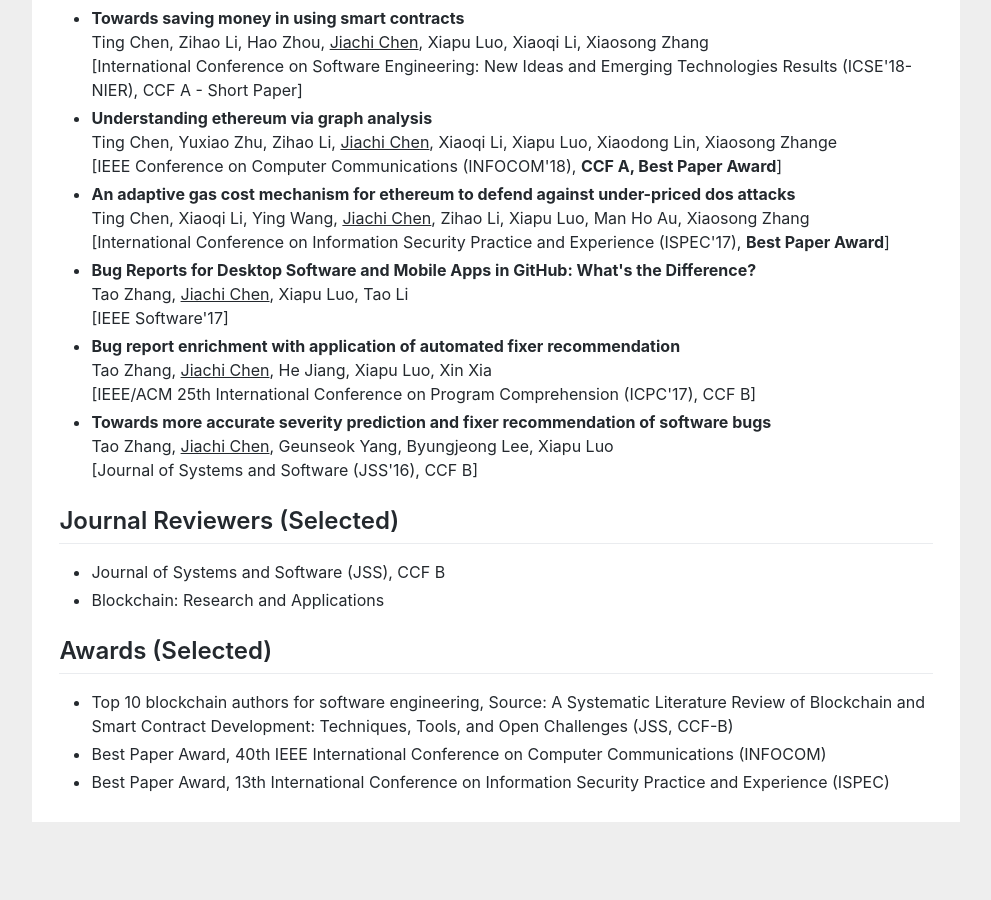
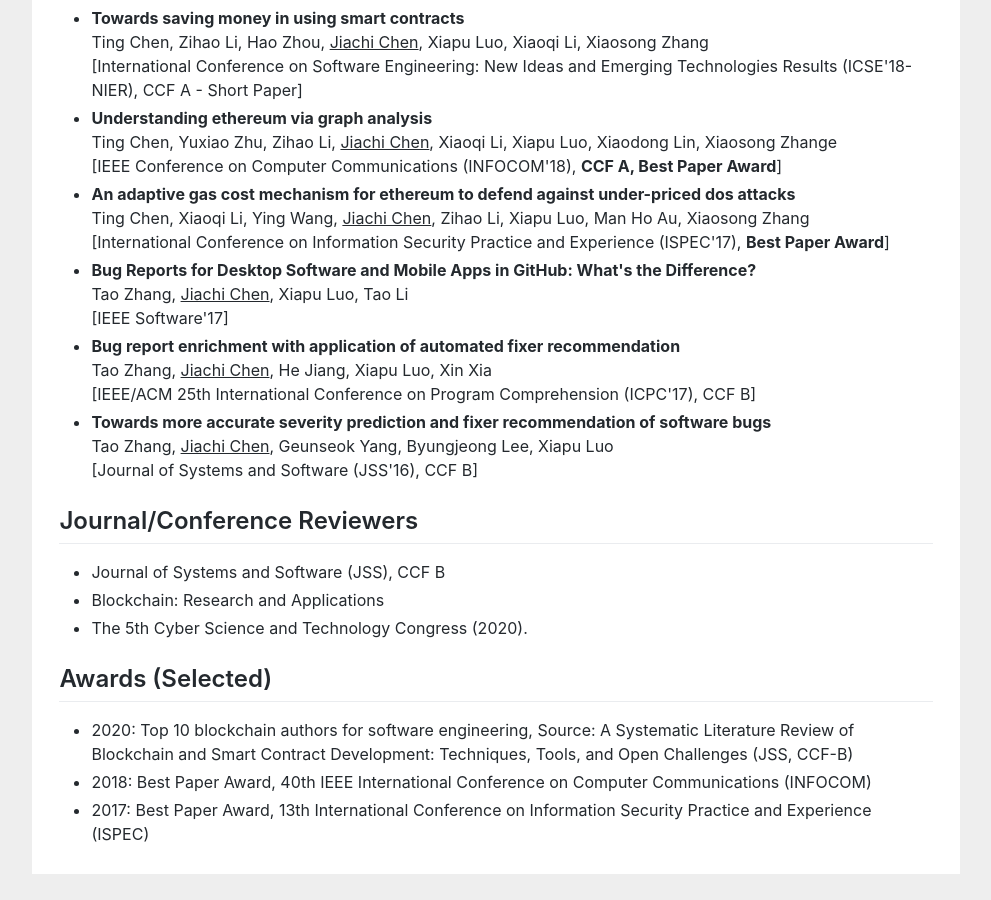
Before and after one commit to huangyuan-hy/huangyuan-hy.github.io, a Jekyll site: the page index.html, which Jekyll copies as it is, in a window 1280 px wide and 900 px high, scrolled down 1519 px. Shown: the whole window, without its empty margins (144-1135 px from the left). Built offline with Jekyll 4.4.1, drawn with Linux system fonts in a browser that asks for light colours; before the commit the page ends 2367 px from its top, so only the background shows below that.

Commit message:
Update index.html

```diff
--- a/index.html
+++ b/index.html
@@ -175,21 +175,24 @@ gtag('config', 'UA-158965281-1');
 
 				</ul>
 
-				<h2>Journal Reviewers (Selected)</h2>
+				<h2>Journal/Conference Reviewers</h2>
 				<ul>
+
 					<li>Journal of Systems and Software (JSS), CCF B</li>
 
 					<li>Blockchain: Research and Applications</li>
+
+					<li>The 5th Cyber Science and Technology Congress (2020).</li>
 
 				</ul>
 
 				<h2>Awards (Selected)</h2>
 				<ul>
-					<li>Top 10 blockchain authors for software engineering, Source: A Systematic Literature Review of Blockchain and Smart Contract Development: Techniques, Tools, and Open Challenges (JSS, CCF-B)
+					<li>2020: Top 10 blockchain authors for software engineering, Source: A Systematic Literature Review of Blockchain and Smart Contract Development: Techniques, Tools, and Open Challenges (JSS, CCF-B)
 
-					<li>Best Paper Award, 40th IEEE International Conference on Computer Communications (INFOCOM)</li>
+					<li>2018: Best Paper Award, 40th IEEE International Conference on Computer Communications (INFOCOM)</li>
 
-					<li>Best Paper Award, 13th International Conference on Information Security Practice and Experience (ISPEC)</li>
+					<li>2017: Best Paper Award, 13th International Conference on Information Security Practice and Experience (ISPEC)</li>
 
 				</ul>
 
```
